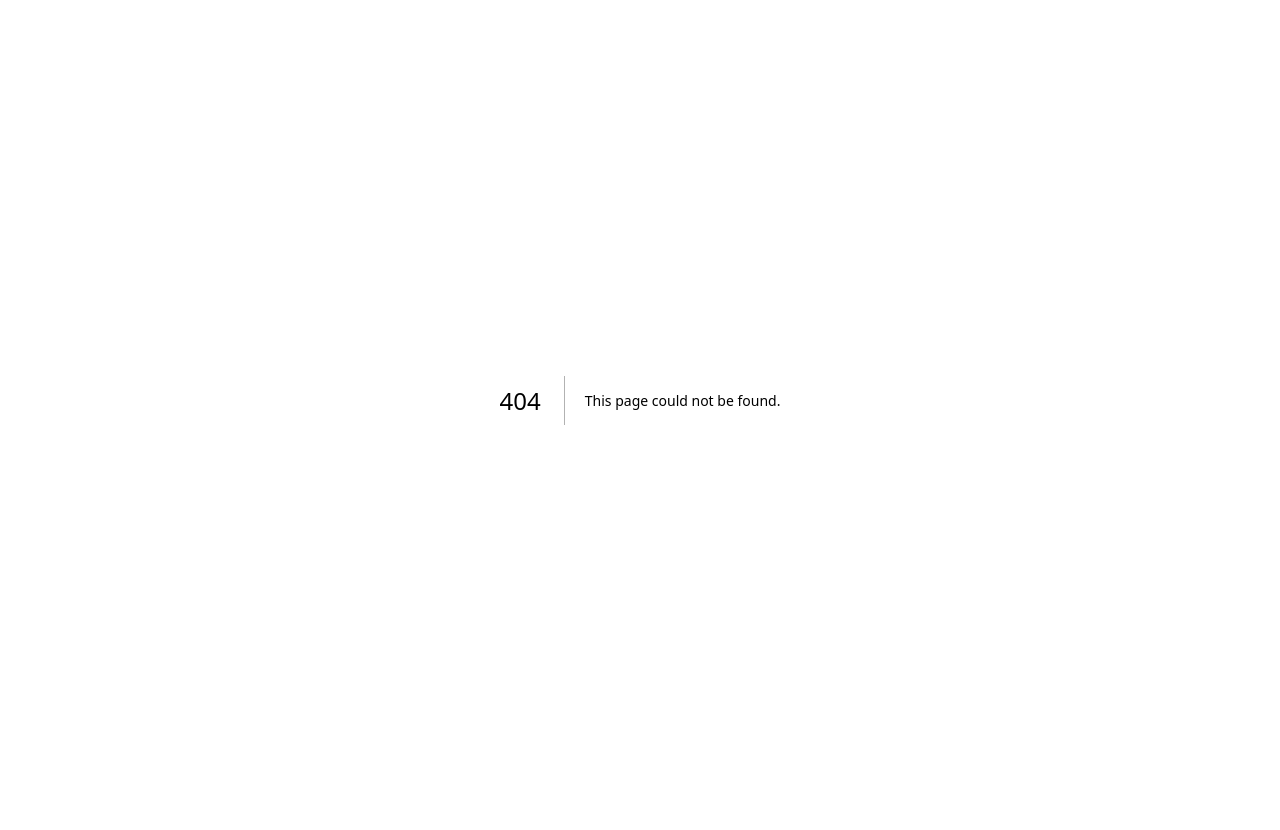
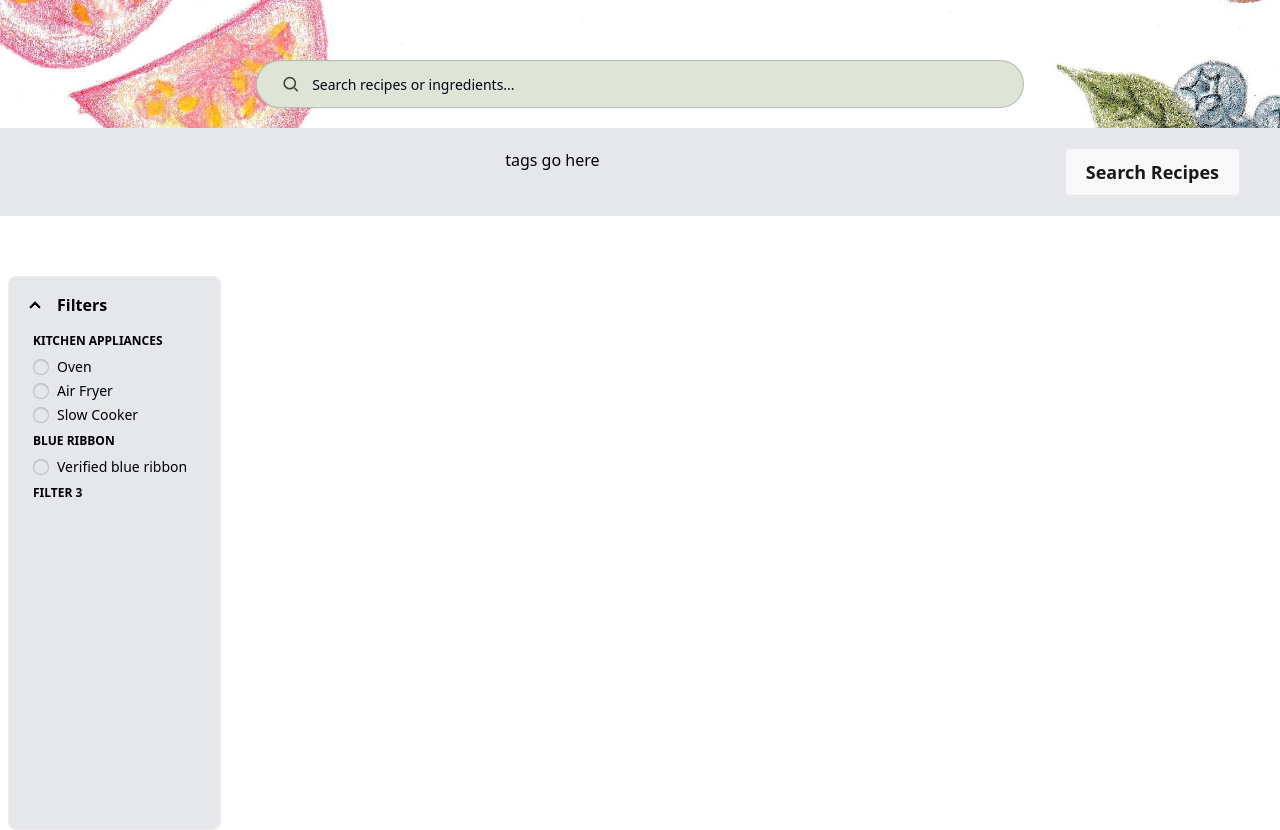
Before and after one commit to MaxwellAskren/Group7CookbookDigitization, a Next.js app in the folder digitalcookbook/: page /recipes in a window 1280 px wide. Before the commit this address had no page. Before the commit the page ends 800 px from the top, so only its background shows below. Built offline with nearby package versions, Linux system fonts and the light colour scheme.

Commit message:
init commit page.tsx and Filters.tsx

```diff
--- /dev/null
+++ b/digitalcookbook/app/components/filters.tsx
@@ -0,0 +1,65 @@
+"use client";
+import { useState } from "react";
+export default function Filters() {
+  const [isOpen, setIsOpen] = useState(true);
+  return (
+    <section>
+      {/* Filters */}
+      <div
+        className={`w-3/12 lg:w-2/12 collapse collapse-arrow bg-gray-200 border-base-300 border mt-15 ml-2 ${
+          isOpen ? "collapse-open" : "collapse-close"
+        }`}
+      >
+
+        <div
+        className="collapse-title font-semibold after:start-5 after:end-auto pe-4 ps-12 cursor-pointer"
+        onClick={() => setIsOpen(!isOpen)}
+        >
+          Filters
+        </div>
+        <div className="collapse-content text-sm ml-2">
+          <div className="h-120">
+            {/* Filter 1: Kitchen Appliances */}
+            <div>
+              <h3 className="font-semibold text-xs uppercase mb-2">Kitchen Appliances</h3>
+              <div className="flex flex-col gap-1">
+                <label className="flex items-center gap-2">
+                  <input type="checkbox" className="checkbox checkbox-xs" />
+                  <span>Oven</span>
+                </label>
+                <label className="flex items-center gap-2">
+                  <input type="checkbox" className="checkbox checkbox-xs" />
+                  <span>Air Fryer</span>
+                </label>
+                <label className="flex items-center gap-2">
+                  <input type="checkbox" className="checkbox checkbox-xs" />
+                  <span>Slow Cooker</span>
+                </label>
+              </div>
+            </div>
+
+            {/* Filter 2: Blue Ribbon */}
+            <div>
+              <h3 className="font-semibold text-xs uppercase my-2">Blue Ribbon</h3>
+              <div className="flex flex-col gap-1">
+                <label className="flex items-center gap-2">
+                  <input type="checkbox" className="checkbox checkbox-xs" />
+                  <span>Verified blue ribbon</span>
+                </label>
+              </div>
+            </div>
+
+            {/* Filter 3: N/A */}
+            <div>
+              <h3 className="font-semibold text-xs uppercase my-2">Filter 3</h3>
+              <div className="flex flex-col gap-1">
+
+              </div>
+            </div>
+
+          </div>
+        </div>
+      </div>
+    </section>
+  );
+}
--- /dev/null
+++ b/digitalcookbook/app/recipes/page.tsx
@@ -0,0 +1,53 @@
+import Filters from "../components/filters";
+export default function RecipeSearchPage() {
+  return (
+    <div>
+      {/* Background Image */}
+      <div
+        className="w-full bg-cover bg-center bg-no-repeat pt-15 pb-5 flex flex-col items-center"
+        style={{
+        backgroundSize: "110%",
+        backgroundImage: "url('/searchbackground.jpg')"
+        }}
+      >
+        {/* Search Bar */}
+        <div className="w-full max-w-3xl flex justify-between">
+          <label className="input input-bordered rounded-full w-full flex items-center gap-3 h-12 px-6 bg-[#DEE4D6]">
+                <svg
+                    xmlns="http://www.w3.org/2000/svg"
+                    className="w-5 h-5 opacity-70"
+                    viewBox="0 0 24 24"
+                    fill="none"
+                    stroke="black"
+                    strokeWidth="2"
+                >
+                    <circle cx="11" cy="11" r="7" />
+                    <line x1="16.65" y1="16.65" x2="21" y2="21" />
+                </svg>
+
+                <input type="text" className="grow placeholder:text-slate-950" placeholder="Search recipes or ingredients..." />
+            </label>
+        </div>
+      </div>
+
+      {/* Ingredients Box */}
+      <div>
+        <div
+        className="w-full bg-gray-200 py-5 px-10 flex justify-between items-start">
+          <div className="flex flex-wrap gap-2 flex-1 justify-center">
+            tags go here
+          </div>
+
+          {/* Clear Tags Button */}
+          <button className="btn btn-sm md:btn-md lg:btn-lg shrink-0">
+            Search Recipes
+          </button>
+
+        </div>
+      </div>
+
+      {/* Filters */}
+      <Filters />
+    </div>
+  );
+}
```
